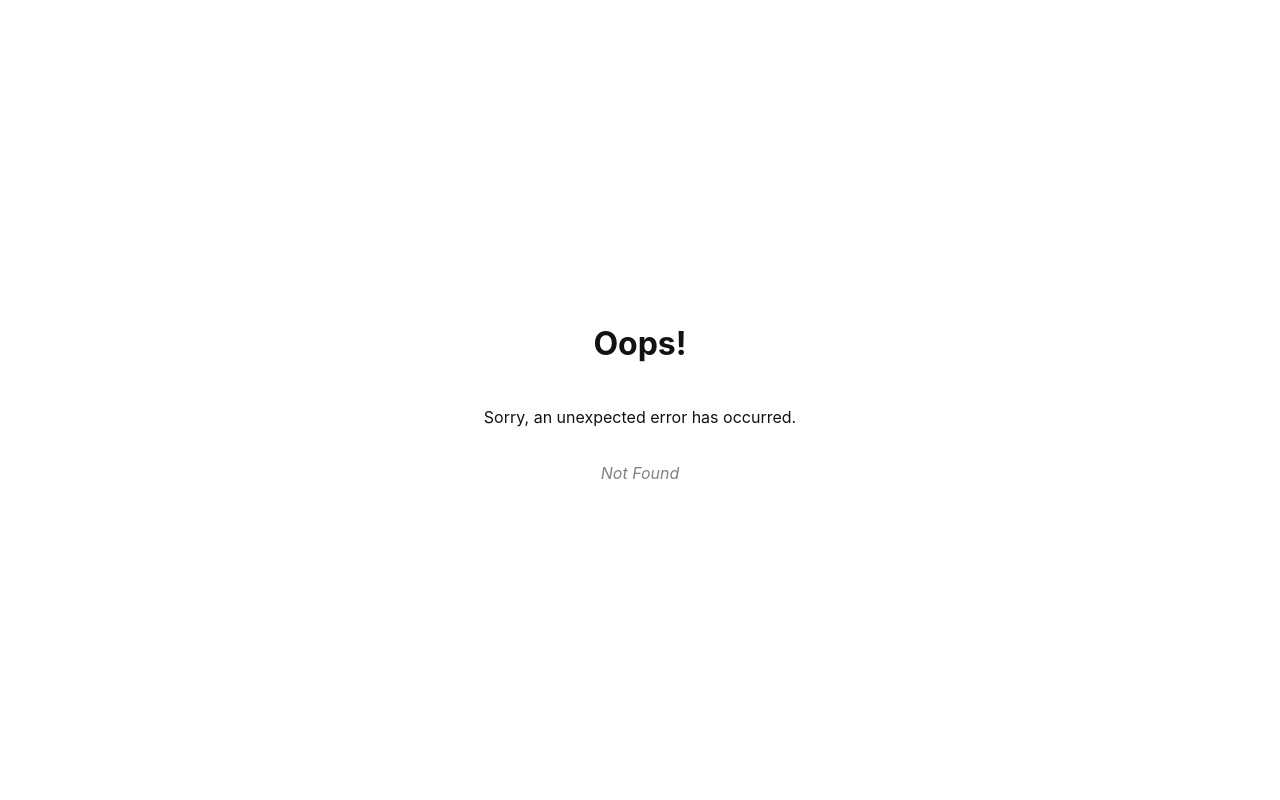
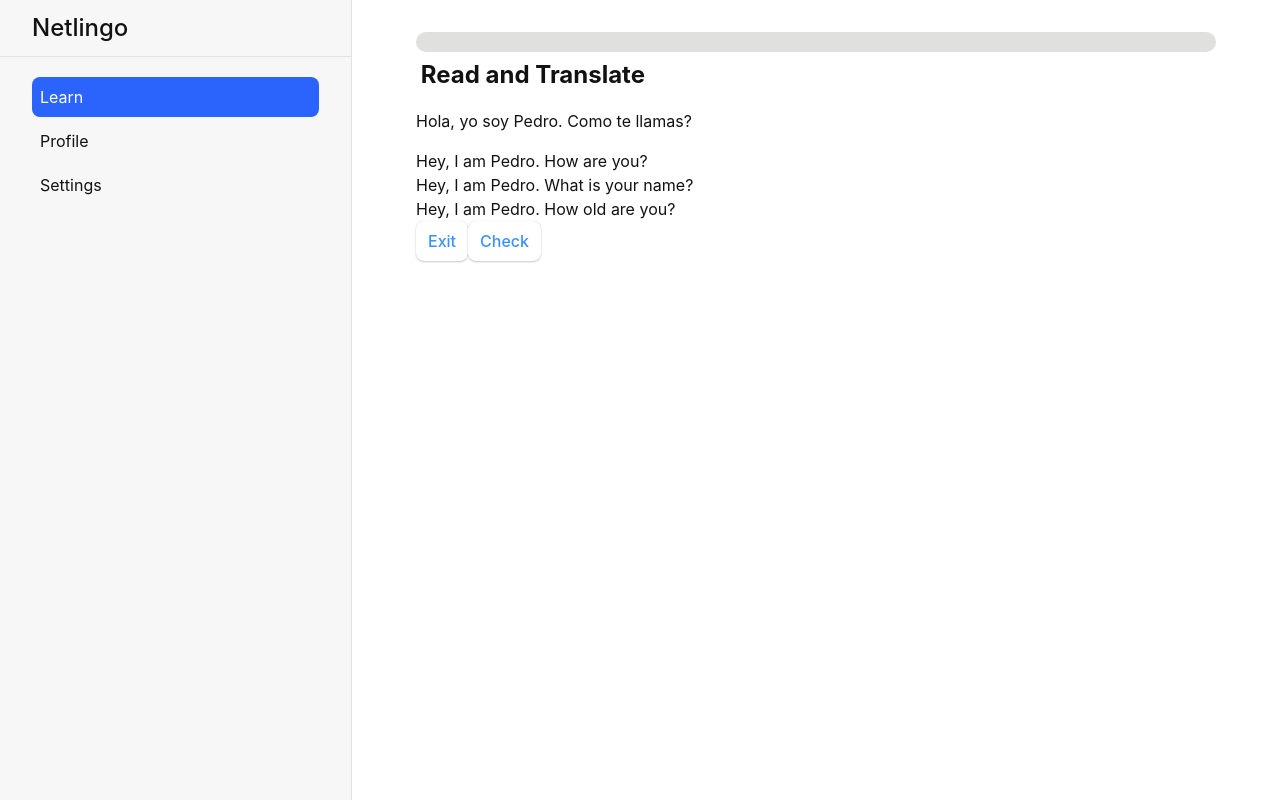
Before and after one commit to KasraTabrizi/Netlingo, a React (Create React App) app: page /learn/lesson/1 in a window 1280 px wide. Before the commit this address had no page. Built offline with nearby package versions, Linux system fonts and the light colour scheme.

Commit message:
add exercise logic

```diff
--- a/src/components/ProgressBar.tsx
+++ b/src/components/ProgressBar.tsx
@@ -17,7 +17,7 @@ const ProgressBar = ({ progress }: ProgressBarProps) => {
     width: `${progress}%`,
     backgroundColor: "purple",
     borderRadius: "inherit",
-    transition: "width 1s ease-in-out",
+    transition: "width 0.4s ease-in-out",
   };
 
   return (
--- a/src/components/Unit/Exercise.tsx
+++ b/src/components/Unit/Exercise.tsx
@@ -1,7 +1,37 @@
 import * as React from "react";
 
-const Exercise = () => {
-  return <div>Exercise</div>;
+interface ExerciseProps {
+  exercise: {
+    title: string;
+    question: string;
+    answers: {
+      option: string;
+      valid: boolean;
+    }[];
+  };
+  selectAnswerHandler: (valid: boolean) => void;
+}
+
+const Exercise = ({ exercise, selectAnswerHandler }: ExerciseProps) => {
+  return (
+    <div>
+      <h2>{exercise.title}</h2>
+      <p className="question_container">{exercise.question}</p>
+      <div className="multiple_choice__container">
+        {exercise.answers.map((answer, index) => {
+          return (
+            <div
+              key={index}
+              className="option"
+              onClick={() => selectAnswerHandler(answer.valid)}
+            >
+              {answer.option}
+            </div>
+          );
+        })}
+      </div>
+    </div>
+  );
 };
 
 export default Exercise;
--- a/src/components/Unit/Unit.tsx
+++ b/src/components/Unit/Unit.tsx
@@ -28,11 +28,11 @@ const Unit = () => {
     <div id="unit__container">
       <div className="unit__header">
         <h2>Unit 1</h2>
-        <h3>Caption</h3>
+        <h3>Introduction</h3>
       </div>
       <div className="lessons__container">
-        {lessons.map((lesson) => {
-          return <LessonModule lesson={lesson} />;
+        {lessons.map((lesson, index) => {
+          return <LessonModule key={index} lesson={lesson} />;
         })}
       </div>
     </div>
--- a/src/index.tsx
+++ b/src/index.tsx
@@ -33,7 +33,7 @@ const router = createBrowserRouter([
             element: <Learn />,
           },
           {
-            path: "/learn/:lessonId",
+            path: "/learn/lesson/:lessonId",
             element: <Lesson />,
           },
           {
--- a/src/routes/Lesson.tsx
+++ b/src/routes/Lesson.tsx
@@ -1,18 +1,88 @@
 import * as React from "react";
 import { useState } from "react";
+import { useParams } from "react-router-dom";
 import ProgressBar from "../components/ProgressBar";
 import Exercise from "../components/Unit/Exercise";
 
+const exercises = [
+  {
+    id: "1",
+    list: [
+      {
+        title: "Read and Translate",
+        question: "Hola, yo soy Pedro. Como te llamas?",
+        answers: [
+          {
+            option: "Hey, I am Pedro. How are you?",
+            valid: false,
+          },
+          {
+            option: "Hey, I am Pedro. What is your name?",
+            valid: true,
+          },
+          {
+            option: "Hey, I am Pedro. How old are you?",
+            valid: true,
+          },
+        ],
+      },
+      {
+        title: "Select the missing word",
+        question: "Soy Ana. Yo soy una ...",
+        answers: [
+          {
+            option: "hombre",
+            valid: false,
+          },
+          {
+            option: "mujer",
+            valid: true,
+          },
+          {
+            option: "gato",
+            valid: false,
+          },
+        ],
+      },
+    ],
+  },
+];
+
 const Lesson = () => {
-  const [exState, SetExState] = useState(0);
+  const { lessonId } = useParams();
+  const [listIndex, setListIndex] = useState(0);
+  const [selectedAnswer, setSelectedAnswer] = useState(false);
+  const [progress, setProgress] = useState(0);
+
+  const filterExerciseById = exercises.filter(
+    (exercise) => exercise.id === lessonId
+  )[0].list;
+
+  const progressIncrement = 100 / filterExerciseById.length;
+
+  const checkAnswer = () => {
+    if (selectedAnswer) {
+      setListIndex(listIndex + 1);
+      setProgress(progress + progressIncrement);
+    }
+  };
 
   return (
     <div className="lesson__container">
-      <ProgressBar progress={10} />
-      <Exercise />
+      <ProgressBar progress={progress} />
+      {listIndex === filterExerciseById.length ? (
+        <div>Finished</div>
+      ) : (
+        <Exercise
+          exercise={filterExerciseById[listIndex]}
+          selectAnswerHandler={(valid: boolean) => setSelectedAnswer(valid)}
+        />
+      )}
       <div className="buttons__container">
         <button className="exit__button">Exit</button>
-        <button className="check_button">Check</button>
+        <button className="check_button" onClick={checkAnswer}>
+          Check
+        </button>
       </div>
     </div>
   );
```
